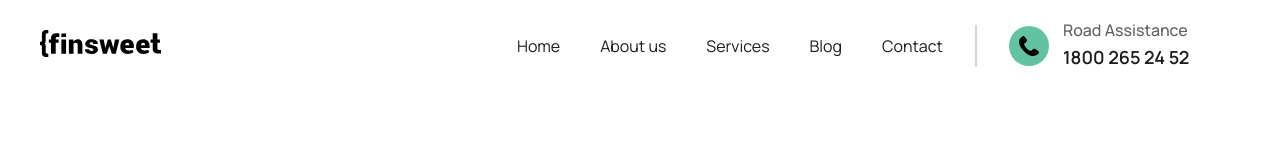
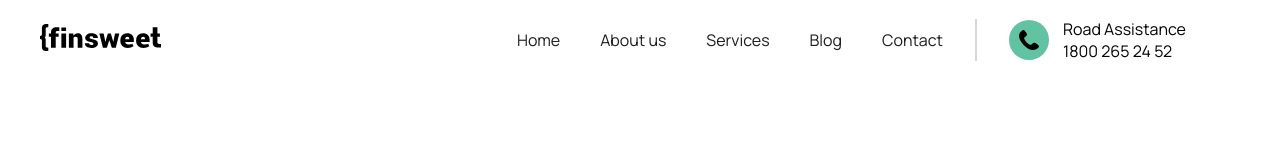
Before and after one commit to ernestas17/CA_Team_4, a React (Create React App) app: page / in a window 1280 px wide. Shown: the top 160 px of the page. Built offline with nearby package versions, Linux system fonts and the light colour scheme.

Commit message:
Not needed style classes removed

```diff
--- a/src/components/organisms/Header/Header.jsx
+++ b/src/components/organisms/Header/Header.jsx
@@ -13,10 +13,8 @@ import {
   StyledSeparator,
   StyledCircle,
   StyledPhoneBox,
-  StyledTitle,
-  StyledNumber,
 } from './Header.styled';
-import { useLocation } from 'react-router-dom';
+// import { useLocation } from 'react-router-dom';
 
 const Header = () => {
   // State
@@ -71,8 +69,8 @@ const Header = () => {
                   <PhoneIcon />
                 </StyledCircle>
                 <StyledPhoneBox>
-                  <StyledTitle>{TEXTS.header.title}</StyledTitle>
-                  <StyledNumber>{TEXTS.header.number}</StyledNumber>
+                  <p>{TEXTS.header.title}</p>
+                  <p>{TEXTS.header.number}</p>
                 </StyledPhoneBox>
               </StyledCallContainer>
             </StyledCallWrapper>
```
